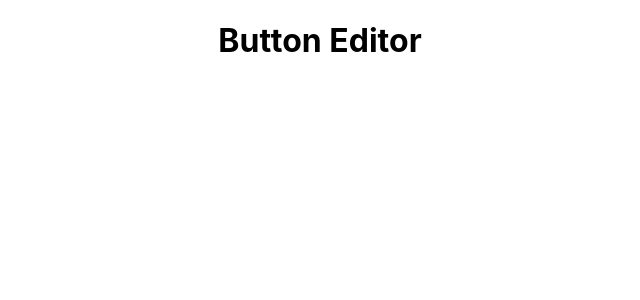
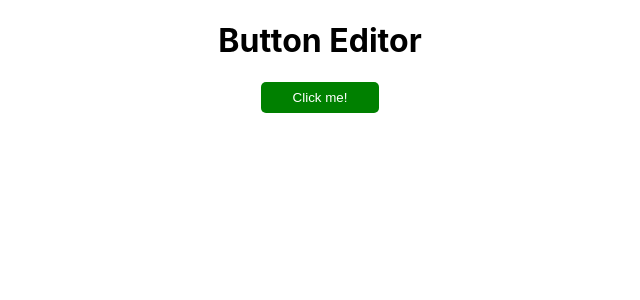
Before and after one commit to kryptondv/button-editor, a React (Create React App) app: page / in a window 1280 px wide. Shown: the top 300 px of the page, without its empty margins (320-960 px from the left). Built offline with nearby package versions, Linux system fonts and the light colour scheme.

Commit message:
add button

```diff
--- a/src/App.js
+++ b/src/App.js
@@ -1,9 +1,18 @@
 import React from 'react';
+import Button from './components/button/Button';
 
 function App() {
   return (
     <div className="app">
       <h1>Button Editor</h1>
+      <Button
+        background="green"
+        paddingX=".5rem"
+        paddingY="2rem"
+        color="white"
+        radius="5px"
+        text="Click me!"
+      />
     </div>
   );
 }
--- /dev/null
+++ b/src/components/button/Button.js
@@ -0,0 +1,9 @@
+import React from 'react';
+import StyledButton from './Button.styles';
+
+const Button = (props) => {
+  console.log(props)
+  return <StyledButton {...props}>{props.text}</StyledButton>;
+};
+
+export default Button;
--- /dev/null
+++ b/src/components/button/Button.styles.js
@@ -0,0 +1,14 @@
+import styled from 'styled-components';
+
+const StyledButton = styled.button`
+  background: ${props => props.background};
+  padding: ${props => props.paddingX} ${props => props.paddingY};
+  color: ${props => props.color};
+  border-radius: ${props => props.radius};
+  border: none;
+  margin: 0 auto;
+  display: block;
+  cursor: pointer;
+`;
+
+export default StyledButton;
```
